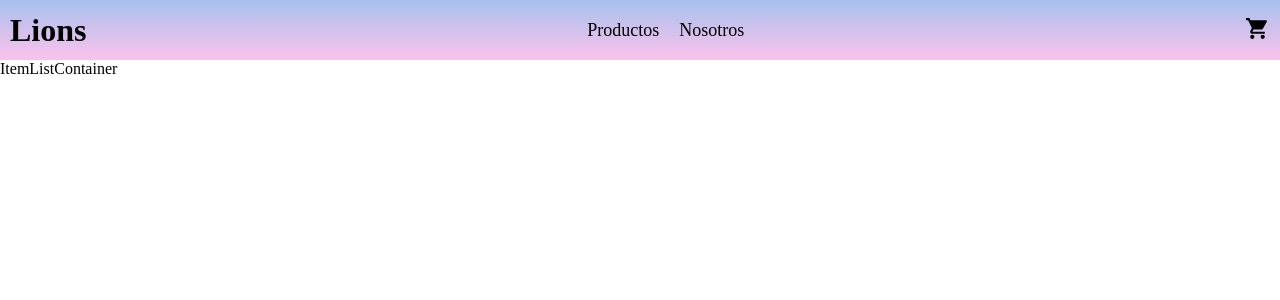
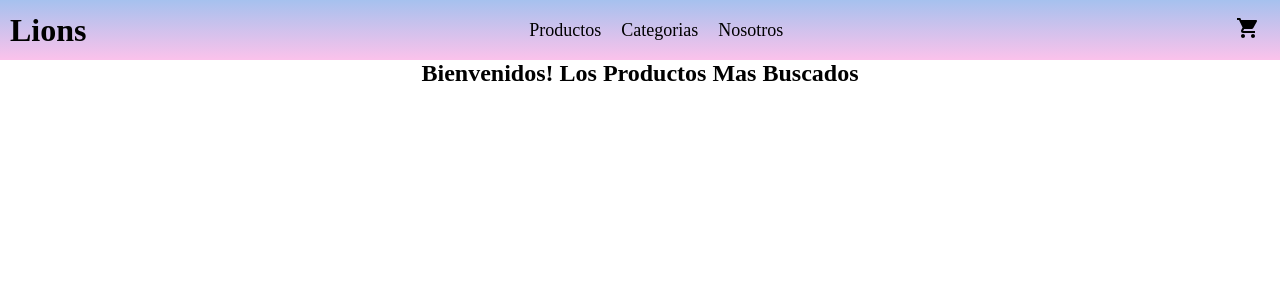
Before and after one commit to Stephyarr/Ecommerce-React-Arratia, a React (Create React App) app: page / in a window 1280 px wide. Shown: the top 300 px of the page. Built offline with nearby package versions, Linux system fonts and the light colour scheme.

Commit message:
PreEntrega1 Arratia

```diff
--- a/src/App.js
+++ b/src/App.js
@@ -3,10 +3,11 @@ import ItemListContainer from './components/ItemListContainer/ItemListContainer'
 import NavBar from './components/NavBar/NavBar';
 
 function App() {
+
   return (
     <>
       <NavBar/>
-      <ItemListContainer/>
+      <ItemListContainer greeting="Los Productos Mas Buscados"/>
     </>
   );
 }
--- a/src/components/CartWidget/CartWidget.js
+++ b/src/components/CartWidget/CartWidget.js
@@ -0,0 +1,13 @@
+import React from 'react'
+import ShoppingCartIcon from '@mui/icons-material/ShoppingCart';
+
+
+const CartWidget = () => {
+  return (
+    <div>
+        <ShoppingCartIcon/>
+    </div>
+  )
+}
+
+export default CartWidget
--- /dev/null
+++ b/src/components/CartWidget/CartWidget.style.js
@@ -0,0 +1,6 @@
+export const style = {
+    icons:{
+        fontSize: 25,
+        margin: 10
+      },
+    }
--- a/src/components/ItemListContainer/ItemListContainer.js
+++ b/src/components/ItemListContainer/ItemListContainer.js
@@ -1,8 +1,11 @@
 import React from 'react'
+import { style } from './ItemListContainer.style'
 
-const ItemListContainer = () => {
+const ItemListContainer = ({greeting}) => {
   return (
-    <div>ItemListContainer</div>
+    <>
+      <h2 style={style.estilo}> Bienvenidos! {greeting} </h2>
+    </>
   )
 }
 
--- /dev/null
+++ b/src/components/ItemListContainer/ItemListContainer.style.js
@@ -0,0 +1,5 @@
+export const style = {
+    estilo:{
+        textAlign: 'center',
+    }
+}
--- a/src/components/NavBar/NavBar.js
+++ b/src/components/NavBar/NavBar.js
@@ -1,5 +1,5 @@
 import React from 'react'
-import ShoppingCartIcon from '@mui/icons-material/ShoppingCart';
+import CartWidget from '../CartWidget/CartWidget'
 import { style } from './NavBar.style'
 
 const NavBar = () => {
@@ -8,11 +8,14 @@ const NavBar = () => {
       <h1 style={style.title}>Lions</h1>
       <nav>
         <a style={style.navbar} href="/shop">Productos</a>
-        <a style={style.navbar} href="/Nosotros">Nosotros</a>
+        <a style={style.navbar} href="/categorias">Categorias</a>
+        <a style={style.navbar} href="/nosotros">Nosotros</a>
       </nav>
-      <div>
-        <ShoppingCartIcon style={style.icons}/>
+      <div style={style.icon}>
+       <CartWidget/>
       </div>
+
+
     </header>
   )
 }
--- a/src/components/NavBar/NavBar.style.js
+++ b/src/components/NavBar/NavBar.style.js
@@ -16,8 +16,7 @@ export const style = {
       textDecoration: 'none',
       color: 'black'
     },
-    icons:{
-      fontSize: 25,
-      margin: 10
+    icon:{
+      margin: 20
     }
   }
```
